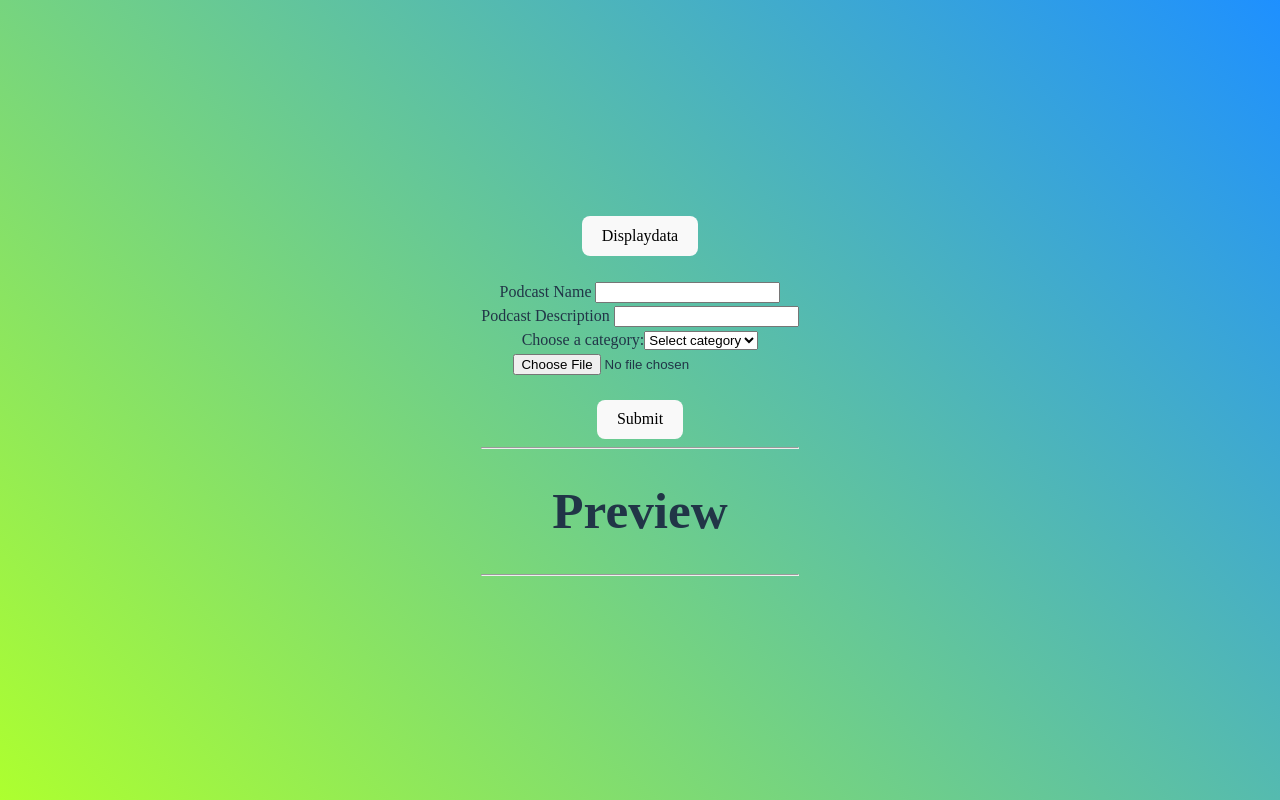
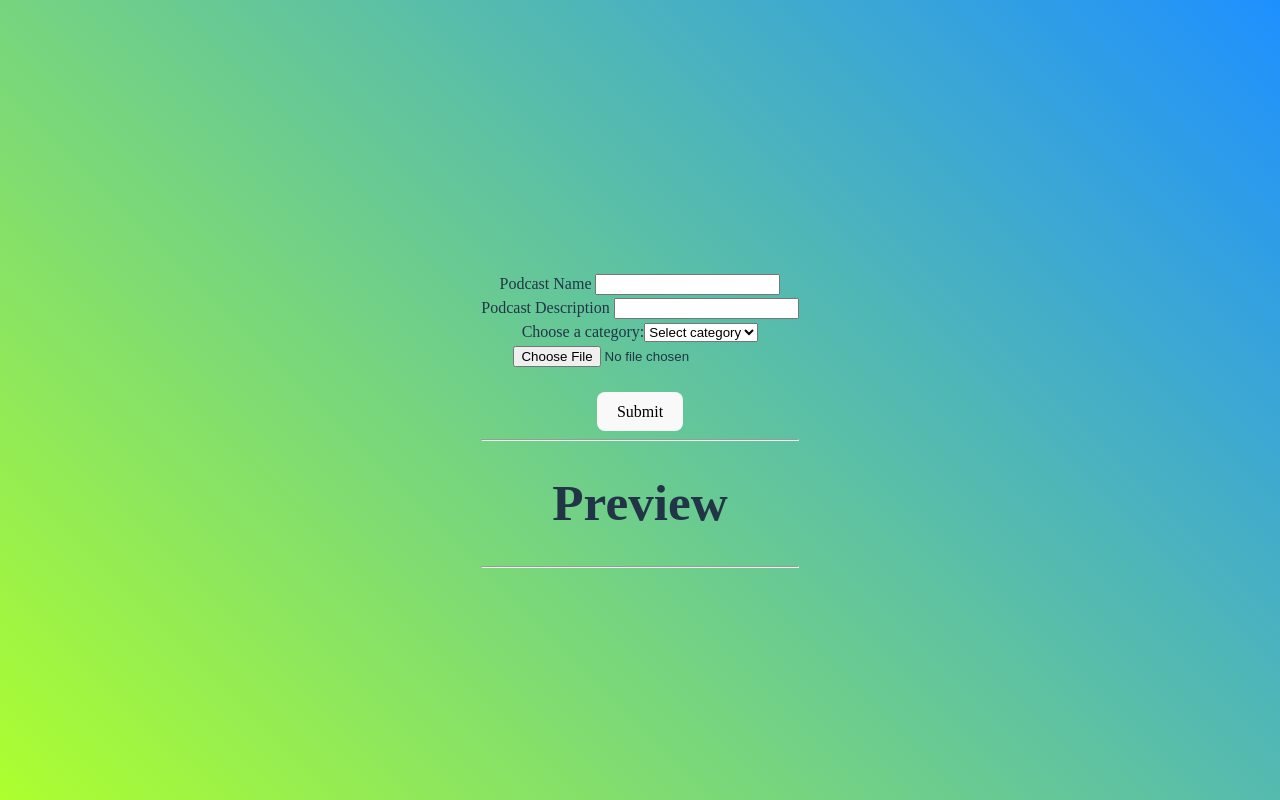
Before and after one commit to ADITYA-003/Flipr-War_With_Codes, a React (Vite) app in the folder frontend/: page /upload in a window 1280 px wide. Built offline with nearby package versions, Linux system fonts and the light colour scheme; a web font is replaced by a local one.

Commit message:
modified podcast aditya

```diff
--- a/frontend/src/components/Podcast.jsx
+++ b/frontend/src/components/Podcast.jsx
@@ -18,7 +18,7 @@ const Podcast = () => {
     }
     );
     // const navigate = useNavigate();
-
+    /*
         const fetchPodcast = async (e) => {
 
             try {
@@ -29,7 +29,7 @@ const Podcast = () => {
             } catch (err) {
               console.log(err);
             }
-          };
+          }; */
     const handleChange = (e) =>{
         const inputfile = e.target.files[0]
         setFile(inputfile)
@@ -76,14 +76,14 @@ const Podcast = () => {
   return (
     <div>
 
-      <button onClick={fetchPodcast}>Displaydata</button>
+      {/* <button onClick={fetchPodcast}>Displaydata</button>
 
   {PodcastData.map(user => (
     <div key={user.Pid}>
       "Podcast Name: {user.Pname}, "Podcast Description: {user.Pdescription}, "Podcast category":{user.Pcategory}</div>
 
 
-  ))}
+  ))} */}
 <br /><br />
 
 <form onSubmit={handleOnSubmit}>
```
